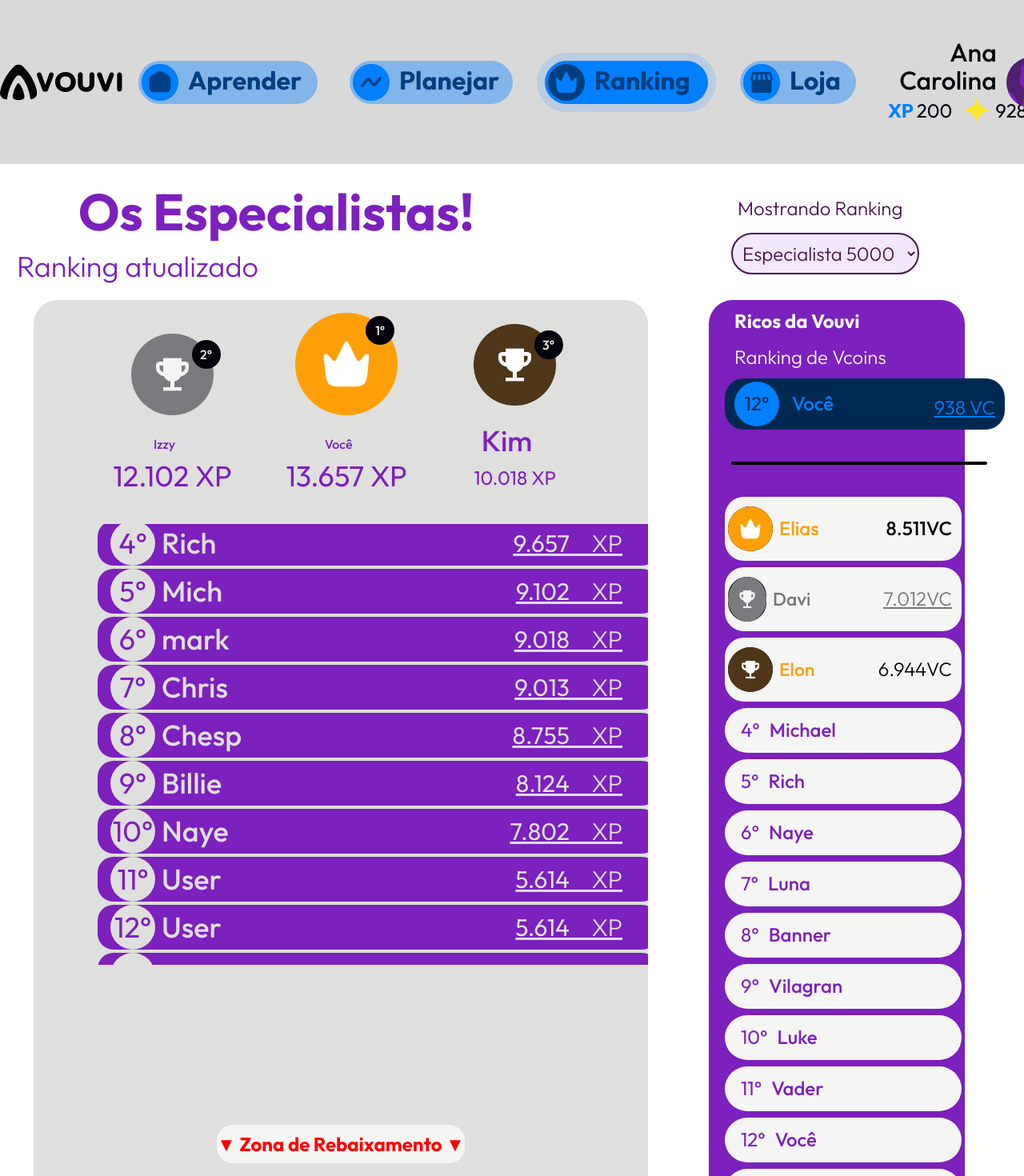
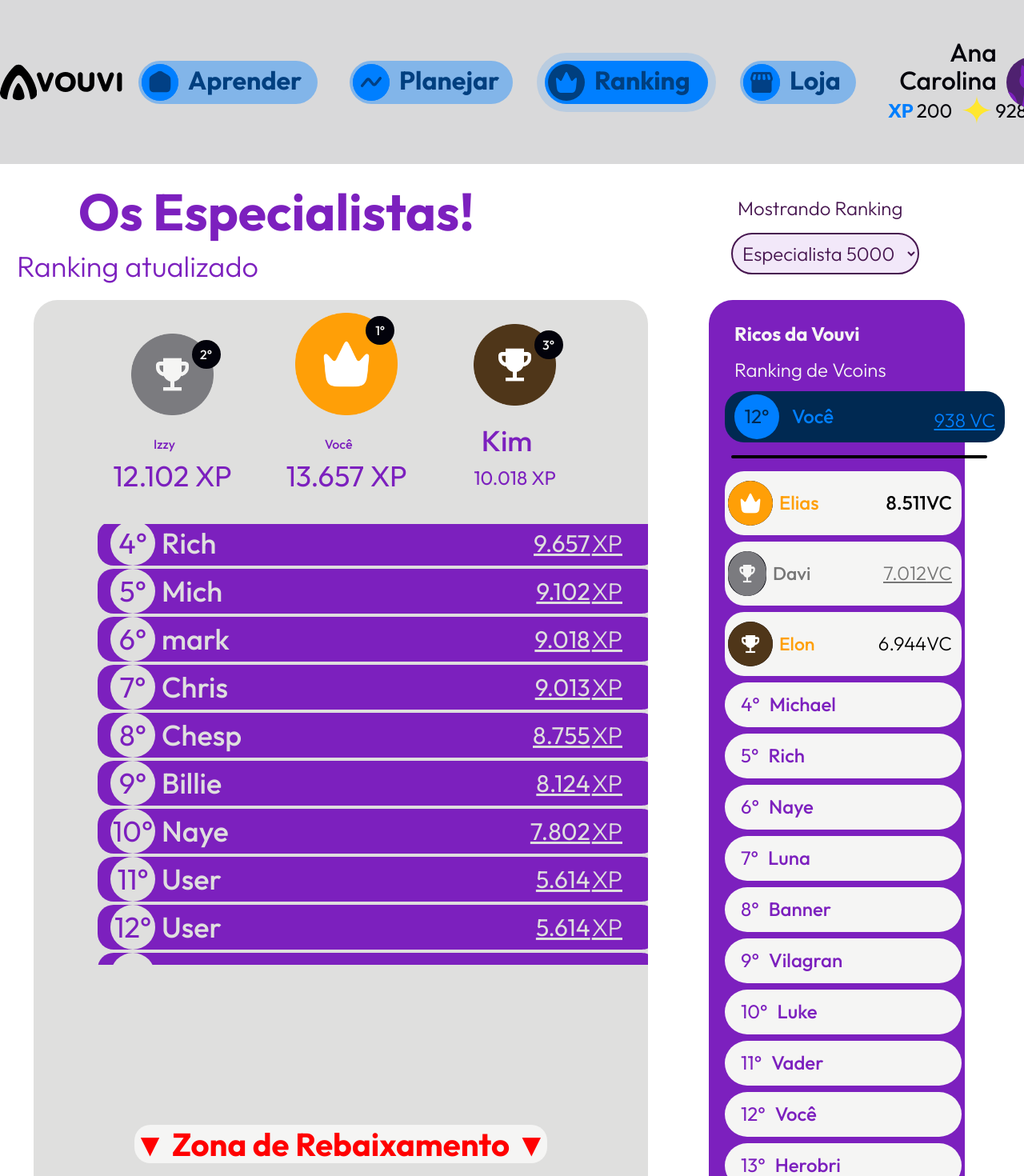
Before and after one commit to yanrafael/vouvi-frontend-client, a React (Vite) app: page /vouvi-frontend-client/ranking in a window 1280 px wide. Shown: the top 1470 px of the page at 80% size. Built offline with nearby package versions, Linux system fonts and the light colour scheme.

Commit message:
atualização
dia 18-11-2024

```diff
--- a/src/components/Cards/CardVCRank.jsx
+++ b/src/components/Cards/CardVCRank.jsx
@@ -15,7 +15,7 @@ const CardLateral = (props) =>{
     return(
         <>
             {props.nome === 'Usuario'
-                ?<div className="flex justify-between text-segundo bg-[#002952] text-secondary-200 p-1 rounded-md mr-2 items-center md:w-[270px] w-72 ml-2 lg:w-[350px]">
+                ?<div className="flex justify-between text-segundo bg-[#002952] text-secondary-200 p-1 rounded-md mr-2 items-center md:w-[270px] w-72 ml-4 lg:w-[350px] m-3 md:mr-0 md:ml-2 md:m-0">
                     <div className="flex items-center ">
                         <span className="lg:mr-2 flex items-center justify-center lg:w-14 lg:h-14 bg-secondary-200 rounded-full text-md text-[#002952] text-cardVoce md:w-10 md:h-10 h- w-9 ml-2">{props.posicao}°</span>
                         <div className=" lg:text-md font-medium md:text-[19px] md:w-1 text-[20px] ml-2">Você</div>
@@ -32,15 +32,15 @@ const CardLateral = (props) =>{
                         }
 
                         {
-                            props.posicao===1?<div className={`${textp} lg:text-md font-medium md:text-[23px]`}>{props.nome}</div>:
-                            props.posicao===2?<div className={`${texts} md:text-[23px] lg:font-medium `}>{props.nome}</div>:
-                            <div className={`${textt} md:text-[23px] lg:font-medium `}>{props.nome}</div>
+                            props.posicao===1?<div className={`${textp} lg:text-md font-medium md:text-[23px] text-[20px]`}>{props.nome}</div>:
+                            props.posicao===2?<div className={`${texts} md:text-[23px] lg:font-medium text-[20px]`}>{props.nome}</div>:
+                            <div className={`${textt} md:text-[23px] lg:font-medium text-[20px]`}>{props.nome}</div>
                         }
                     </div>
                     {
-                        props.posicao===1?<div className={`${textp}underline lg:text-md font-medium mr-2 md:text-[22px] `}>{props.vc}VC</div>:
-                        props.posicao===2?<div className={`${texts} underline lg:text-md font-light mr-2 md:text-[22px]`}>{props.vc}VC</div>:
-                        <div className={`${textt}underline lg:text-md font-light mr-2 md:text-[22px] `}>{props.vc}VC</div>
+                        props.posicao===1?<div className={`${textp}underline lg:text-md font-medium mr-2 md:text-[22px] text-[16px]`}>{props.vc}VC</div>:
+                        props.posicao===2?<div className={`${texts} underline lg:text-md font-light mr-2 md:text-[22px] text-[16px]`}>{props.vc}VC</div>:
+                        <div className={`${textt}underline lg:text-md font-light mr-2 md:text-[22px] text-[16px] `}>{props.vc}VC</div>
                     }
 
                 </div>
--- a/src/components/Cards/CardXPRank.jsx
+++ b/src/components/Cards/CardXPRank.jsx
@@ -2,14 +2,14 @@ import React from "react";
 
 const Card = (props) =>{
     return(
-      <div className="flex justify-between items-center lg:text-md bg-card p-2 mb-2 rounded-[20px]  text-primary-200  bg-primary-200 dark:bg-[#3D3D3D] md:h-14 md:w-[370px] lg:w-[700px] w-[300px] h-10 ml-3 md:ml-10 lg:ml-20 -mt-1">
+      <div className="flex justify-between items-center lg:text-md bg-card p-2 mb-2 rounded-[20px]  text-primary-200  bg-primary-200 dark:bg-[#3D3D3D] md:h-14 md:w-[370px] lg:w-[700px] w-[300px] h-10 ml-7 md:ml-10 lg:ml-20 -mt-1">
         <div className="flex items-center ">
         <span className="mr-2 flex items-center justify-center lg:w-14 lg:h-14 rounded-full lg:text-base bg-[#DFDFDE] dark:bg-black dark:text-white md:w-9 md:h-9 md:mx-2 md:text-[20px]  w-8 h-8 text-[20px]"  >{props.posicao}°</span>
           <div className="lg:text-base font-medium text-[#DFDFDE] dark:text-[#B1B1B1] md:text-[20px] text-[14px]">{props.nome}</div>
         </div>
         <div className="flex underline text-base pr-9 text-[#DFDFDE] dark:text-[#B1B1B1]">
           <div className="lg:font-normal lg:text-[30px] md:text-[20px] text-[16px]">{props.xp}</div>
-          <div className="lg:font-light lg:text-[30px]  md:text-[20px] text-[16px]">ㅤXP</div>
+          <div className="lg:font-light lg:text-[30px]  md:text-[20px] text-[16px] pl-[2px]">XP</div>
         </div>
       </div>
     )
--- a/src/pages/Rank/Ranking.jsx
+++ b/src/pages/Rank/Ranking.jsx
@@ -65,10 +65,10 @@ const Ranking = () => {
       </HeaderIntern>
       <div className="lg:lex-row items-center  gap-24 justify-center lg:mt-10 lg:flex md:m-50 md:w-30 text-nowrap">
         <div className="lg:w-3/5 top-8 mr-5  flex-col md:mx-30 ">
-          <h2 className=" mr-28 font-bold text-primary-200 md:text-nowrap  dark:text-white text-[40px] ml-6 text-nowrap lg:text-[64px] md:text-[50px]  md:ml-6 lg:mr-96 lg:-mt-28 md:p-1 mt-11 ">
+          <h2 className=" mr-28 font-bold text-primary-200 md:text-nowrap  dark:text-white  ml-6 text-nowrap lg:text-[64px] md:text-[50px]  md:ml-6 lg:mr-96 lg:-mt-28 md:p-1 mt-11 text-[30px]">
             Os Especialistas!
           </h2>
-          <p className=" text-center lg:text-base font-light text-primary-200   dark:text-white md:text-[30px]  md:mr-[500px] text-[24px] lg:text-nowrap lg:-mt-1 4 md:-m-6 lg:-ml-16  md:ml-6 mr-16">
+          <p className=" text-center lg:text-base font-light text-primary-200   dark:text-white md:text-[30px]  md:mr-[500px] text-[24px] lg:text-nowrap lg:-mt-1 4 md:-m-6 lg:-ml-16  md:ml-6 mr-20">
             Ranking atualizado
           </p>
         </div>
@@ -118,7 +118,7 @@ const Ranking = () => {
           <div className="mt-10"></div>
           <div className="mt-4 flex h-12 items-center justify-center text-center text-md font-bold">
             <span
-              className="flex h-12 cursor-pointer items-center rounded-sm bg-white dark:bg-[#1F1F1F]  md:-mt-9  -mt-5 lg:mt-80"
+              className="flex h-12 cursor-pointer items-center rounded-sm bg-white dark:bg-[#1F1F1F]  md:-mt-9  -mt-2 lg:mt-80 text-[16px] lg:text-[40px]"
               style={{ color: "red" }}
             >
               ▼ Zona de Rebaixamento ▼
@@ -127,14 +127,14 @@ const Ranking = () => {
         </div>
 
         { <div className="top-9 flex lg:w-1/5 flex-col md:relative md:hidden m-7 ">
-          <p className="text-nowrap lg:text-md font-light text-[#471650] md:ml-2 md:text-[19px] dark:text-white ml-3 text-[18px]">
+          <p className="text-nowrap lg:text-md font-light text-[#471650] md:ml-2 md:text-[19px] dark:text-white ml-3 text-[18px] ">
             Mostrando Ranking
           </p>
           <div className="relative w-fit p-1">
             <select
               value={selectedOption}
               onChange={(e) => setSelectedOption(e.target.value)}
-              className="focus:ring-purple-500 rounded-lg border-2 border-[#471650] bg-[#7C20BE1A] p-2 text-md font-light text-[#471650] focus:outline-none focus:ring-2 md:text-sm lg:w-full dark:border-primary-200 dark:text-primary-200 mr-4"
+              className="focus:ring-purple-500 rounded-lg border-2 border-[#471650] bg-[#7C20BE1A] p-2 lg:text-md font-light text-[#471650] focus:outline-none focus:ring-2 md:text-sm lg:w-full dark:border-primary-200 dark:text-primary-200 mr-4 text-[16px] w-72"
             >
               {options.map((option) => (
                 <option
@@ -150,10 +150,10 @@ const Ranking = () => {
         </div> }
         <div className="lg:w-1/4  flex  flex-col rounded-lg bg-primary-200 md:p-3  dark:bg-[#1F1F1F] md:w-[300px] md:mr-36 mr-90 w-[320px] ml-4 lg:-mt-8  -mt-5 md:-mt-12">
           <div>
-            <p className=" text-base font-bold text-white md:text-[30px] lg:text-md text-[18px] ml-5">
+            <p className=" lg:text-md font-bold text-white md:text-[30px] text-[18px] ml-5 mt-4">
               Ricos da Vouvi
             </p>
-            <p className="mb-3 mr-px text-md font-light text-white md:text-[20px] lg:text-md pt-4 mt-0 text[16px] ml-5">
+            <p className="mb-3 mr-px lg:text-md font-light text-white md:text-[20px]  pt-4 mt-0 text[16px] ml-5 text-[18px]">
               Ranking de Vcoins
             </p>
           </div>
@@ -164,7 +164,7 @@ const Ranking = () => {
               <></>
             ),
           )}
-          <div className="lg:border-card m-auto my-4 flex rounded-md border-2 md:w-52  w-64 -mt- md:m-10 lg:w-80 lg:ml-4 "></div>
+          <div className="lg:border-card m-auto my-4 lg:flex rounded-md border-2 md:w-60  w-64 md:m-4 lg:w-80 lg:ml-4 hidden md:block md:mr-1"></div>
           {lateral.map((lateral, index) => (
             <CardLateral
               posicao={index + 1}
```
